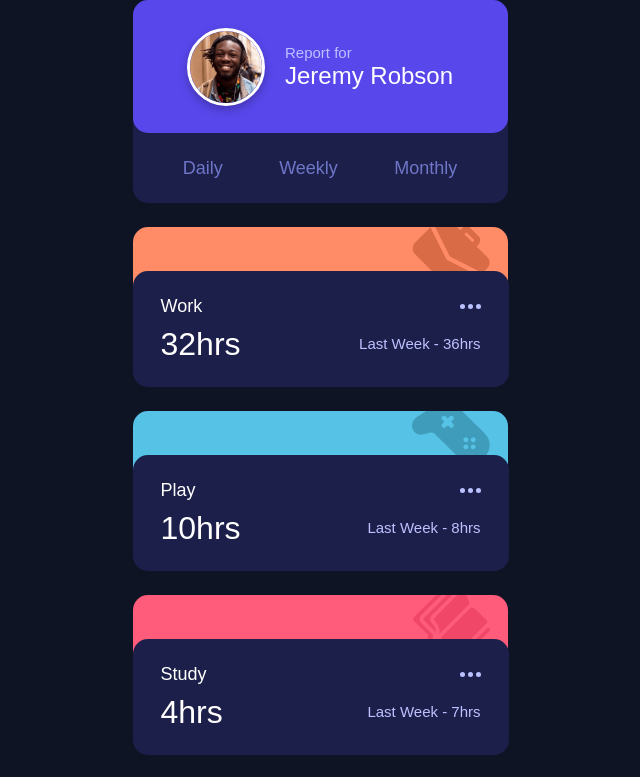
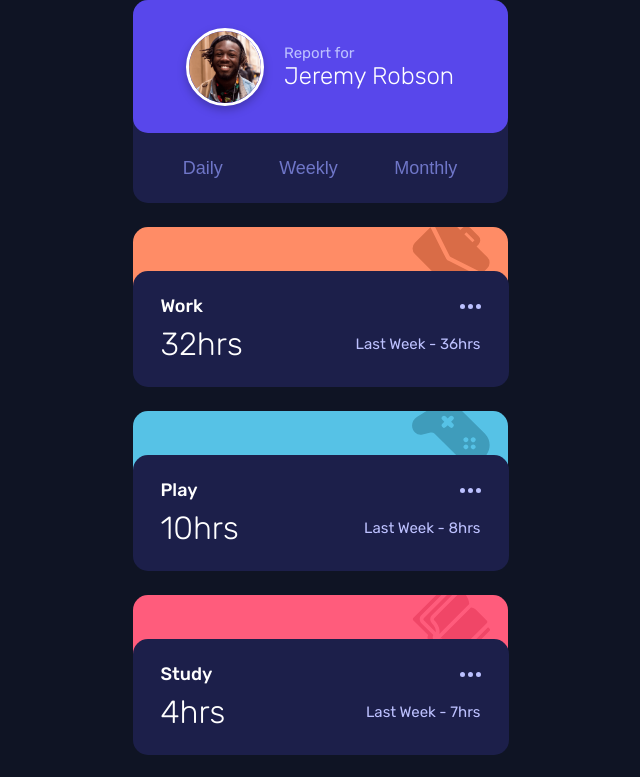
Before and after one commit to prpcodes/time-tracking-dashboard, a React (Create React App) app: page / in a window 1280 px wide. Shown: the top 777 px of the page, without its empty margins (320-960 px from the left). Built offline with nearby package versions, Linux system fonts and the light colour scheme.

Commit message:
💄 added css-normalize (css reset)

```diff
--- a/src/index.css
+++ b/src/index.css
@@ -1,5 +1,6 @@
+@import url("https://fonts.googleapis.com/css2?family=Rubik:wght@300;400;500&display=swap");
+@import-normalize;
 body {
-  @import url("https://fonts.googleapis.com/css2?family=Rubik:wght@300;400;500&display=swap");
   font-family: "Rubik", sans-serif;
   --blue: hsl(246, 80%, 60%);
   --lightorange: hsl(15, 100%, 70%);
```
